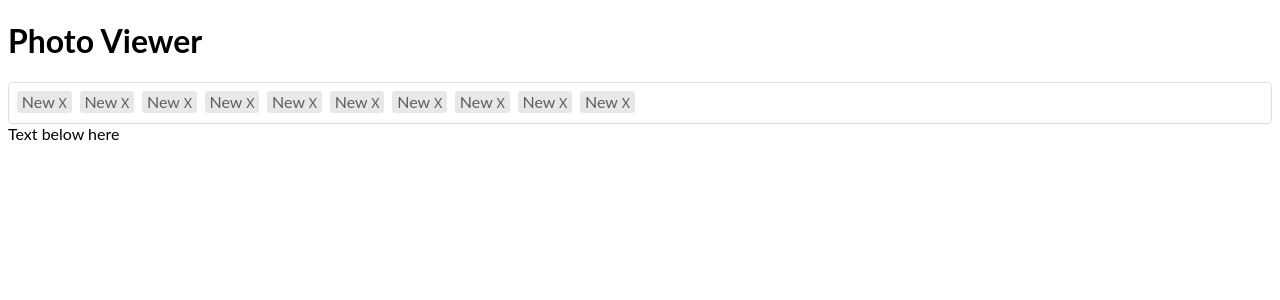
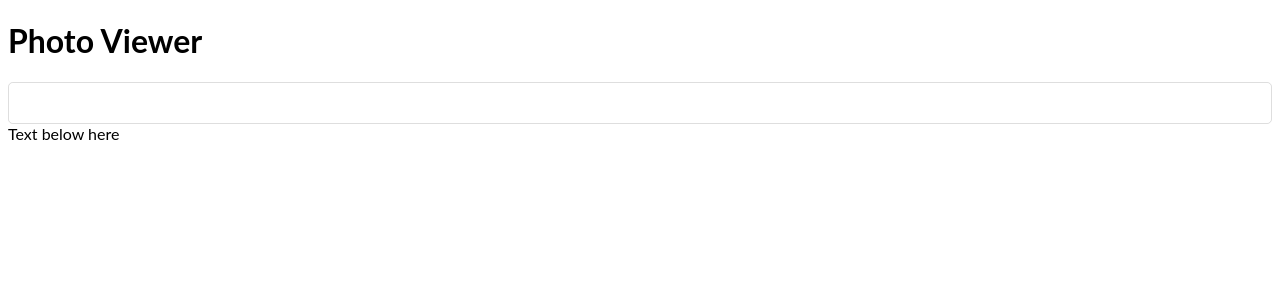
Before and after one commit to wengkhin/photo-viewer-app, a React (Create React App) app: page / in a window 1280 px wide. Shown: the top 300 px of the page. Built offline with nearby package versions, Linux system fonts and the light colour scheme.

Commit message:
[pv-1] Use dynamic data

```diff
--- a/src/App.tsx
+++ b/src/App.tsx
@@ -1,12 +1,18 @@
 import React from "react";
 import "./App.scss";
-import Dropdown from "./component/Dropdown";
+import { Dropdown, Item } from "./component/Dropdown";
 
 function App() {
+  const dropdownData: Item[] = [...Array(10)].map((x, i) => ({
+    key: i.toString(),
+    text: `Text ${i}`,
+    value: i,
+  }));
+
   return (
     <div>
       <h1>Photo Viewer</h1>
-      <Dropdown data={[]} />
+      <Dropdown data={dropdownData} />
       Text below here
     </div>
   );
--- a/src/component/Dropdown.module.scss
+++ b/src/component/Dropdown.module.scss
@@ -1,7 +1,7 @@
 .dropdown {
   .badgeBox {
     border: 1px solid #22242626;
-    min-height: 0.5em;
+    min-height: 1.5em;
     padding: 0.5rem;
     border-radius: 0.3rem;
     cursor: pointer;
--- a/src/component/Dropdown.tsx
+++ b/src/component/Dropdown.tsx
@@ -2,18 +2,18 @@ import React, { useEffect, useRef, useState } from "react";
 import styles from "./Dropdown.module.scss";
 
 interface DropdownProps {
-  data: item[];
+  data: Item[];
 }
 
-interface item {
+export interface Item {
   key: string;
   text: string;
-  value: string;
+  value: string | number;
 }
 
-function Dropdown(props: DropdownProps) {
-  const [data, setData] = useState(props.data);
-  const [selectedValue, setSelectedValue] = useState(props.data);
+export function Dropdown(props: DropdownProps) {
+  const [data] = useState(props.data);
+  const [selectedValue, setSelectedValue] = useState<Item[]>();
 
   const [open, setIsOpen] = useState(false);
   const menuRef = useRef<HTMLDivElement>(null);
@@ -40,15 +40,23 @@ function Dropdown(props: DropdownProps) {
         className={styles.badgeBox}
         onClick={() => setIsOpen((prev) => !prev)}
       >
-        {[...Array(10)].map((x, i) => (
-          <Badge />
+        {selectedValue?.map((val) => (
+          <Badge text={val.text} key={`${val.key}-badge`} />
         ))}
       </div>
       {open && (
         <div className={styles.menu} ref={menuRef}>
-          {[...Array(10)].map((x, i) => (
-            <div className={styles.item}>
-              <span className={styles.text}>Item {i}</span>
+          {data.map((d) => (
+            <div
+              className={styles.item}
+              key={`${d.key}-item`}
+              onClick={() => {
+                if (!selectedValue?.includes(d)) {
+                  setSelectedValue(selectedValue ? [...selectedValue, d] : [d]);
+                }
+              }}
+            >
+              <span className={styles.text}>{d.text}</span>
             </div>
           ))}
         </div>
@@ -57,12 +65,14 @@ function Dropdown(props: DropdownProps) {
   );
 }
 
-function Badge() {
+interface BadgeProps {
+  text: string;
+}
+
+function Badge(props: BadgeProps) {
   return (
     <span className={styles.badge}>
-      New <span className={styles.remove}>X</span>
+      {props.text} <span className={styles.remove}>X</span>
     </span>
   );
 }
-
-export default Dropdown;
```
